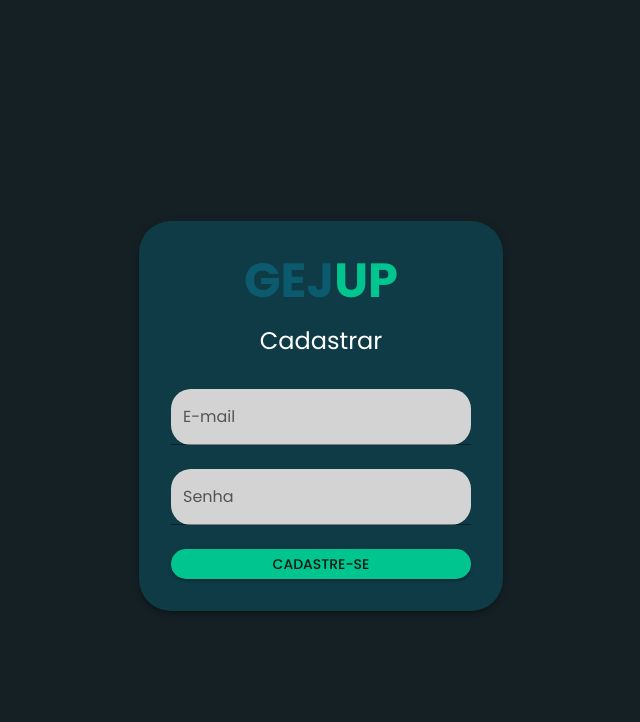
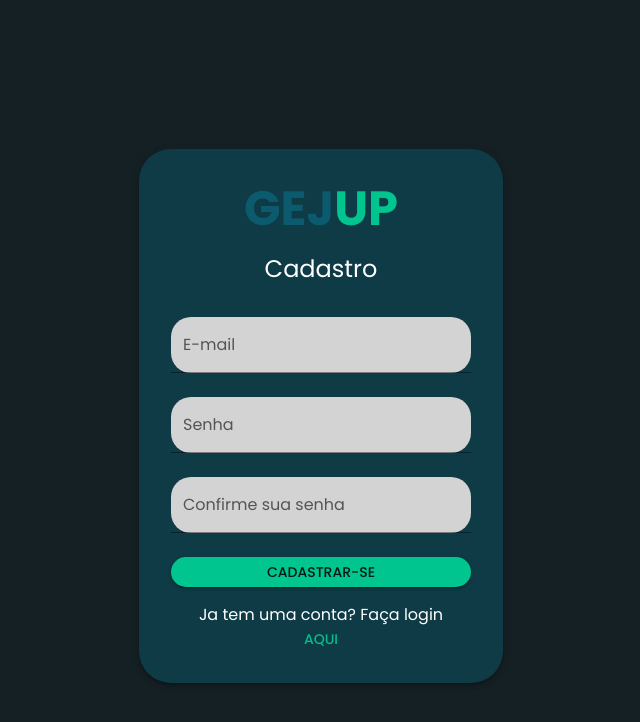
Before and after one commit to caiquefrd/gejup-front, a React (Vite) app: page /register in a window 1280 px wide. Shown: the top 722 px of the page, without its empty margins (319-959 px from the left). Built offline with nearby package versions, Linux system fonts and the light colour scheme.

Commit message:
register form melhorado

```diff
--- a/src/components/RegisterForm.tsx
+++ b/src/components/RegisterForm.tsx
@@ -10,6 +10,7 @@ import { useNavigate } from "react-router-dom";
 const Register: React.FC = () => {
   const [mail, setmail] = useState('');
   const [password, setPassword] = useState('');
+  const [password_check, set_password_check] = useState('');
   const navigate = useNavigate();
 
   const handleRegister = async() => {
@@ -23,7 +24,7 @@ const Register: React.FC = () => {
         body: JSON.stringify({ mail, password }),
       });
 
-      if (response.ok) {
+      if (response.ok && password == password_check) {
         const data = await response.json();
         console.log('Register successful:', data);
         navigate("/")
@@ -36,6 +37,10 @@ const Register: React.FC = () => {
         }
   };
 
+  const handleNavLogin = async () => {
+    navigate("/")
+  }
+
   return (
     <ThemeProvider theme={theme}>
       <Box
@@ -47,10 +52,11 @@ const Register: React.FC = () => {
       <Box bgcolor="#0E3B46" p={4} borderRadius={8} boxShadow={3} width={300}>
         <Logo />
         <Typography variant="h5" align="center" mb={2} style={{ color: '#FFFFFF' }}>
-          Cadastrar
+          Cadastro
         </Typography>
         <TextInput label="E-mail" value={mail} onChange={(e) => setmail(e.target.value)} />
         <TextInput label="Senha" type="password" value={password} onChange={(e) => setPassword(e.target.value)} />
+        <TextInput label="Confirme sua senha" type="password" value={password_check} onChange={(e) => set_password_check(e.target.value)} />
         <Button
           variant="contained"
           color="primary"
@@ -58,8 +64,14 @@ const Register: React.FC = () => {
           onClick={handleRegister}
           style={{ marginTop: '16px', backgroundColor: '#00C58E', borderRadius: 15, height:'30px' }}
         >
-          Cadastre-se
+          Cadastrar-se
         </Button>
+        <Typography mt={2} style={{ color: '#FFFFFF' }} align="center">
+          Ja tem uma conta? Faça login
+          <Button onClick={handleNavLogin} style={{height:'2px', width:'2px', backgroundColor: "#0E3B46",}} >
+            aqui
+          </Button>
+        </Typography>
       </Box>
     </Box>
     </ThemeProvider>
```
